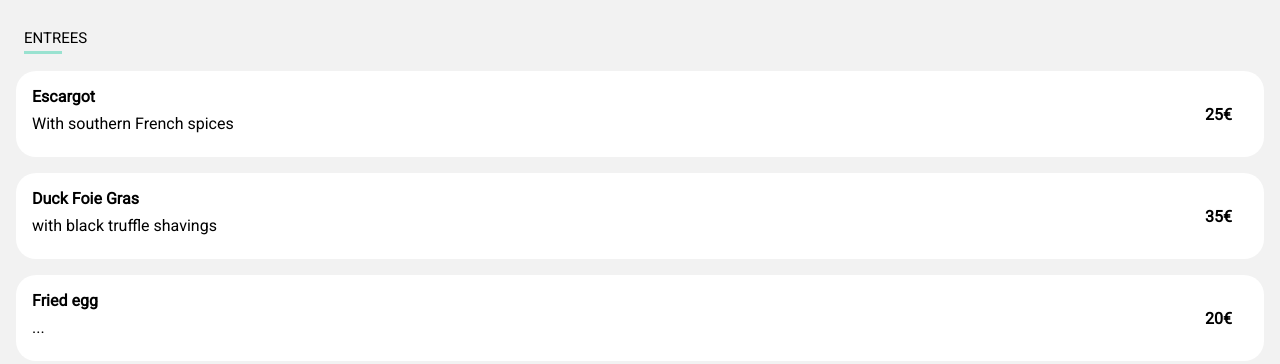
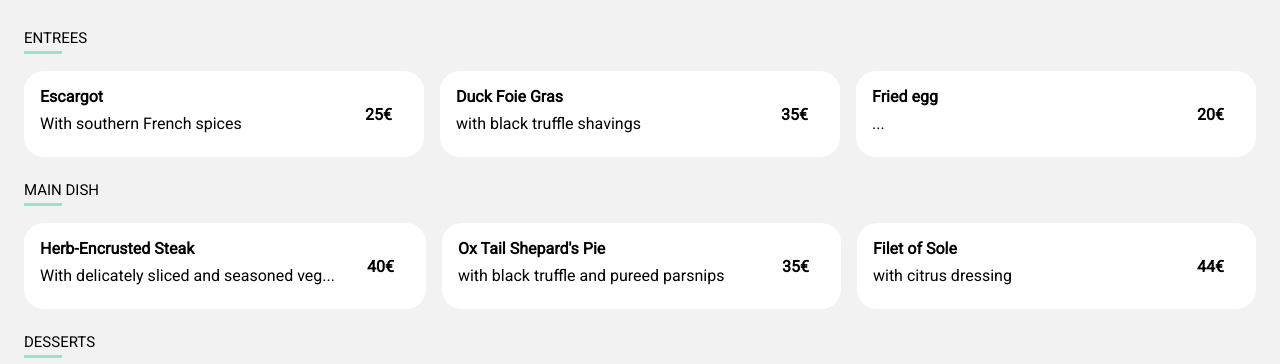
Before and after one commit to CristinaPicazo/ohmyfood, a website: page pages/full-palette.html in a window 1280 px wide. Shown: the part 408-772 px from the top of the page. Drawn offline with Linux system fonts and the light colour scheme; a web font is replaced by a local one.

Commit message:
desktop view

```diff
--- a/pages/full-palette.html
+++ b/pages/full-palette.html
@@ -43,6 +43,7 @@
                 <i class="far fas fa-heart"></i>
             </div>
             <h3>ENTREES</h3>
+            <div class="dishes entrees">
                 <article class="card">
                     <div class="description">
                         <h4>Escargot</h4>
@@ -73,8 +74,9 @@
                     </div>
                     <i class="fas fa-check-circle"></i>
                 </article>
-
+            </div>
             <h3>MAIN DISH</h3>
+            <div class="dishes main">
                 <article class="card">
                     <div class="description">
                         <h4>Herb-Encrusted Steak</h4>
@@ -105,7 +107,9 @@
                     </div>
                     <i class="fas fa-check-circle"></i>
                 </article>
+            </div>
             <h3>DESSERTS</h3>
+            <div class="dishes desserts">
                 <article class="card">
                     <div class="description">
                         <h4>Paris-Brest</h4>
@@ -136,6 +140,7 @@
                     </div>
                     <i class="fas fa-check-circle"></i>
                 </article>
+            </div>
 
             <button class="order">Order</button>
         </section>
--- a/sass/layout/_restaurant-menu.scss
+++ b/sass/layout/_restaurant-menu.scss
@@ -30,8 +30,10 @@
             padding: 0.2rem;
         }
     }
+
     .card{
-        transition-property: all 3s;
+        transform-origin: 50% top;
+
         display: flex;
         flex-direction: row;
         cursor: pointer;
@@ -68,3 +70,17 @@
 .order{
     @include mixins.button(10rem);
 }
+
+@media only screen and (min-width: 1100px) {
+    /* For desktop: */
+    .menu{
+        .dishes{
+            display: flex;
+
+            .card{
+                margin: 0.5rem;
+            }
+        }
+    }
+
+}
```
Also changed, not shown: style.css, 1 other file. Lines whose indentation alone changed are shown as unchanged.
